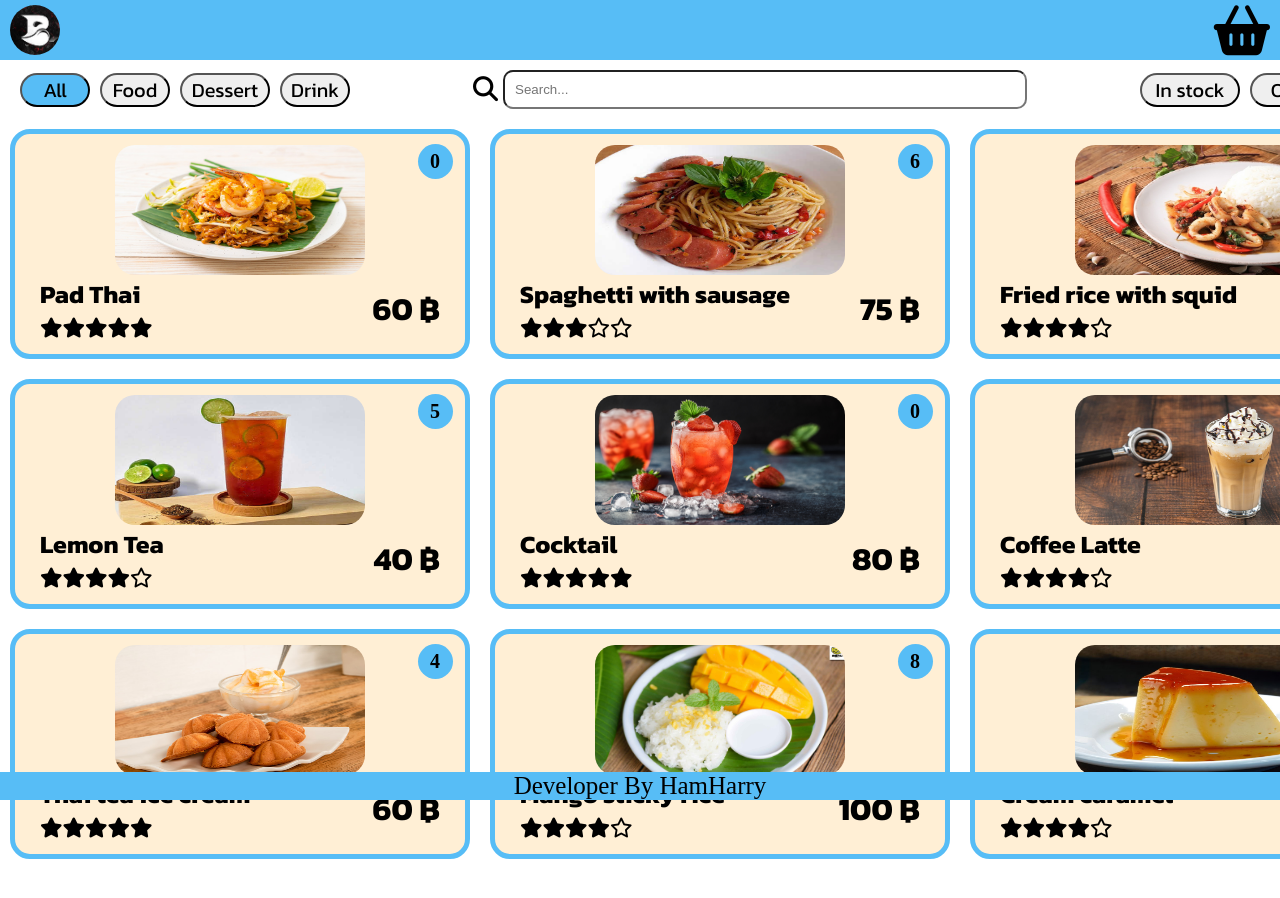
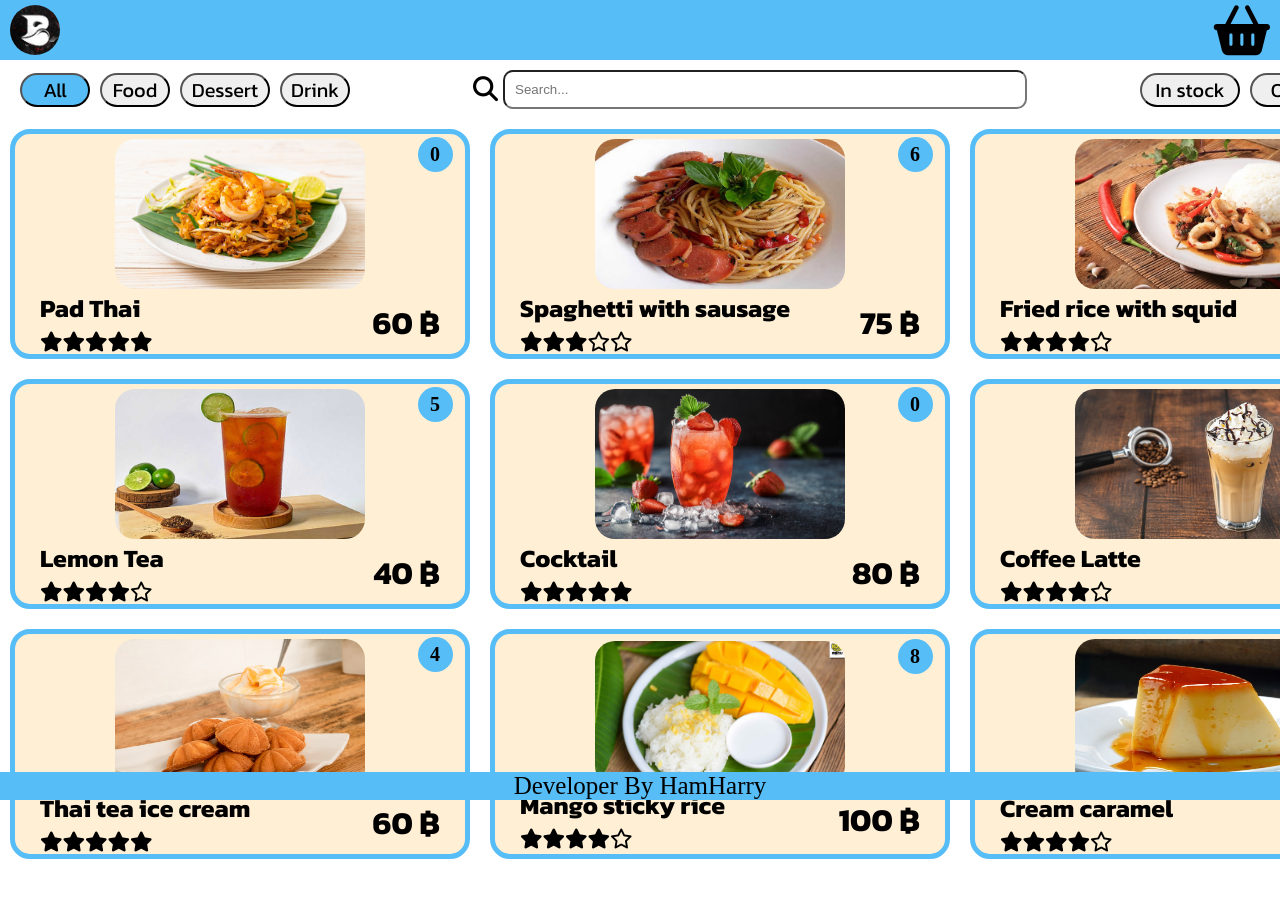
Before and after one commit to HamHarry/foodshop, a React (Vite) app: page / in a window 1280 px wide. Shown: the top 898 px of the page. Built offline with nearby package versions, Linux system fonts and the light colour scheme.

Commit message:
edit stock

```diff
--- a/src/css/App.css
+++ b/src/css/App.css
@@ -42,13 +42,13 @@
   grid-template-columns: 1fr 1fr 1fr;
 }
 .stock {
-  position: absolute;
   display: flex;
   width: 425px;
-  height: 200px;
   justify-content: end;
   font-size: 20px;
   font-weight: bold;
+  height: 2px;
+  margin-top: 5px;
 }
 .background-stock {
   display: flex;
@@ -79,7 +79,7 @@
 }
 .card img {
   width: 250px;
-  height: 130px;
+  height: 150px;
   border-radius: 20px;
 }
 .card-text {
```
